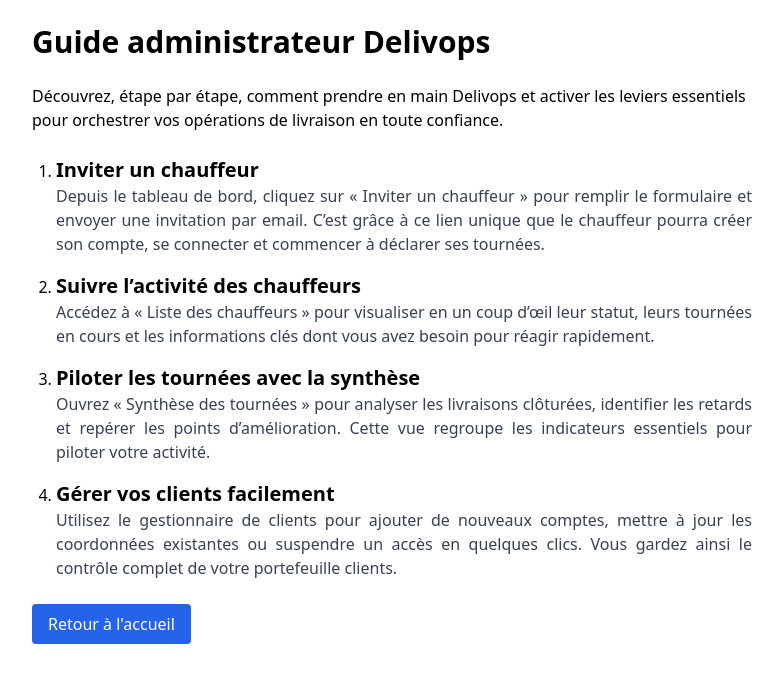
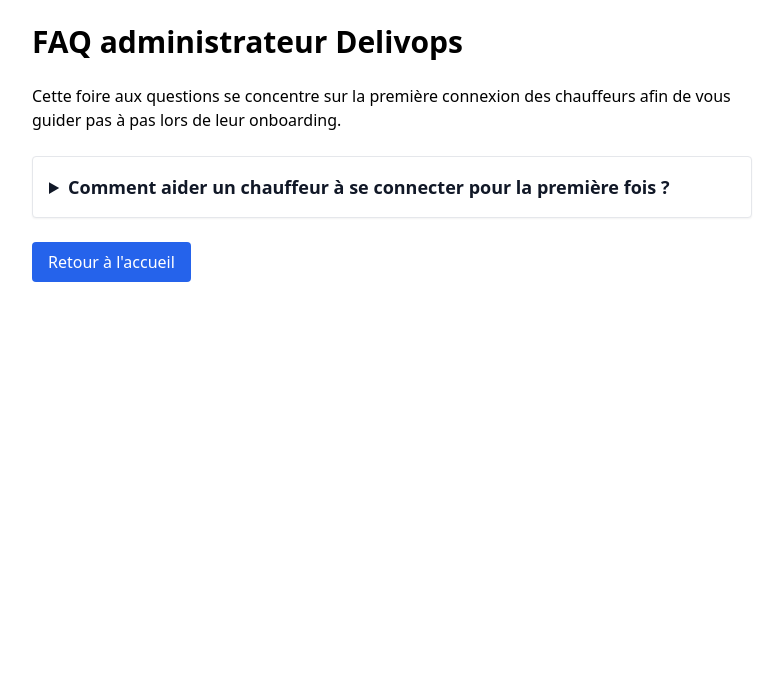
Before and after one commit to delivops-app/delivops-codexv2, a Next.js app in the folder frontend/: page /aide/admin in a window 1280 px wide. Shown: the top 682 px of the page, without its empty margins (248-1031 px from the left). Built offline with nearby package versions, Linux system fonts and the light colour scheme.

Commit message:
Adjust driver and admin FAQs

```diff
--- a/frontend/app/aide/admin/page.tsx
+++ b/frontend/app/aide/admin/page.tsx
@@ -1,45 +1,34 @@
 import Link from 'next/link'
 
-const steps = [
+const faqs = [
   {
-    title: 'Inviter un chauffeur',
-    description:
-      "Depuis le tableau de bord, cliquez sur « Inviter un chauffeur » pour remplir le formulaire et envoyer une invitation par email. C’est grâce à ce lien unique que le chauffeur pourra créer son compte, se connecter et commencer à déclarer ses tournées.",
-  },
-  {
-    title: 'Suivre l’activité des chauffeurs',
-    description:
-      "Accédez à « Liste des chauffeurs » pour visualiser en un coup d’œil leur statut, leurs tournées en cours et les informations clés dont vous avez besoin pour réagir rapidement.",
-  },
-  {
-    title: 'Piloter les tournées avec la synthèse',
-    description:
-      "Ouvrez « Synthèse des tournées » pour analyser les livraisons clôturées, identifier les retards et repérer les points d’amélioration. Cette vue regroupe les indicateurs essentiels pour piloter votre activité.",
-  },
-  {
-    title: 'Gérer vos clients facilement',
-    description:
-      "Utilisez le gestionnaire de clients pour ajouter de nouveaux comptes, mettre à jour les coordonnées existantes ou suspendre un accès en quelques clics. Vous gardez ainsi le contrôle complet de votre portefeuille clients.",
+    question: 'Comment aider un chauffeur à se connecter pour la première fois ?',
+    answer:
+      "Invitez d’abord le chauffeur depuis votre tableau de bord en cliquant sur « Inviter un chauffeur », puis renseignez son nom et son adresse email avant d’envoyer l’invitation. Il reçoit ainsi un lien unique lui permettant de créer son mot de passe et d’accéder à l’application. Assurez-vous qu’il utilise ce lien pour sa première connexion et qu’il valide bien son adresse email : dès que c’est fait, il peut rejoindre son espace chauffeur et récupérer ses tournées.",
   },
 ]
 
 export default function AdminHelpPage() {
   return (
     <main className="mx-auto flex min-h-screen max-w-3xl flex-col gap-6 p-6">
-      <h1 className="text-3xl font-bold">Guide administrateur Delivops</h1>
+      <h1 className="text-3xl font-bold">FAQ administrateur Delivops</h1>
       <p>
-        Découvrez, étape par étape, comment prendre en main Delivops et activer les
-        leviers essentiels pour orchestrer vos opérations de livraison en toute
-        confiance.
+        Cette foire aux questions se concentre sur la première connexion des chauffeurs
+        afin de vous guider pas à pas lors de leur onboarding.
       </p>
-      <ol className="list-decimal space-y-4 pl-6">
-        {steps.map((step) => (
-          <li key={step.title}>
-            <h2 className="text-xl font-semibold">{step.title}</h2>
-            <p className="text-justify text-base text-gray-700">{step.description}</p>
-          </li>
+      <div className="space-y-4">
+        {faqs.map((faq) => (
+          <details
+            key={faq.question}
+            className="rounded border border-gray-200 bg-white p-4 shadow-sm transition-colors hover:border-gray-300"
+          >
+            <summary className="cursor-pointer text-lg font-semibold text-gray-900">
+              {faq.question}
+            </summary>
+            <p className="mt-2 text-base text-gray-700">{faq.answer}</p>
+          </details>
         ))}
-      </ol>
+      </div>
       <Link
         href="/"
         className="self-start rounded bg-blue-600 px-4 py-2 text-white"
--- a/frontend/app/aide/chauffeur/page.tsx
+++ b/frontend/app/aide/chauffeur/page.tsx
@@ -2,34 +2,14 @@
 
 const faqs = [
   {
-    question: 'Comment me connecter pour la première fois ?',
-    answer:
-      'Utilisez le bouton « Se connecter » sur la page d’accueil, puis saisissez les identifiants reçus dans votre email d’invitation. Vous serez automatiquement redirigé vers votre espace chauffeur.',
-  },
-  {
     question: 'Où récupérer ma première tournée ?',
     answer:
-      'Depuis votre espace chauffeur, cliquez sur « Je récupère une tournée ». La liste des tournées disponibles s’affiche et vous pouvez en accepter une en un clic.',
-  },
-  {
-    question: 'Comment suivre le déroulé des livraisons ?',
-    answer:
-      'Ouvrez la tournée acceptée pour voir chaque étape, les horaires prévus et les instructions spécifiques. Marquez les étapes comme effectuées au fur et à mesure pour garder le suivi à jour.',
-  },
-  {
-    question: 'Que faire en cas d’imprévu pendant une tournée ?',
-    answer:
-      'Indiquez l’imprévu dans la note de l’étape concernée et prévenez votre contact opérationnel. Toutes les informations sont ainsi centralisées pour faciliter le suivi.',
+      'Depuis votre espace chauffeur, cliquez sur « Je récupère une tournée ». La liste des tournées disponibles s’affiche et vous pouvez en accepter une en un clic. Choisissez bien le/les bons types de colis.',
   },
   {
     question: 'Comment clôturer une tournée une fois terminée ?',
     answer:
       'Une fois la dernière étape validée, cliquez sur « Je clôture une tournée » pour confirmer la fin du parcours. Les informations sont immédiatement remontées à l’équipe.',
-  },
-  {
-    question: 'Puis-je revenir sur une tournée précédente ?',
-    answer:
-      'Oui, votre historique reste accessible depuis l’espace chauffeur. Consultez les tournées clôturées pour vérifier un détail ou confirmer une information.',
   },
 ]
 
```
